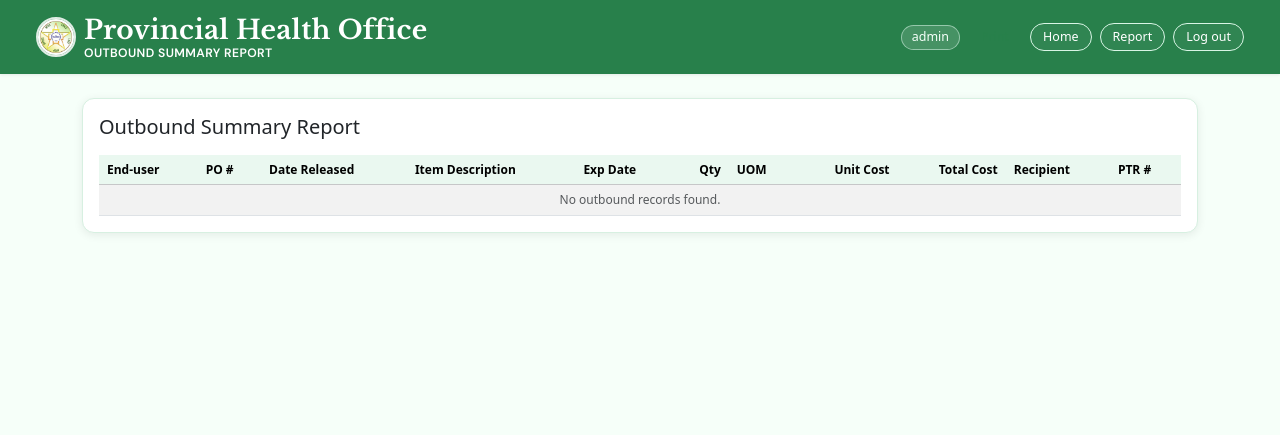
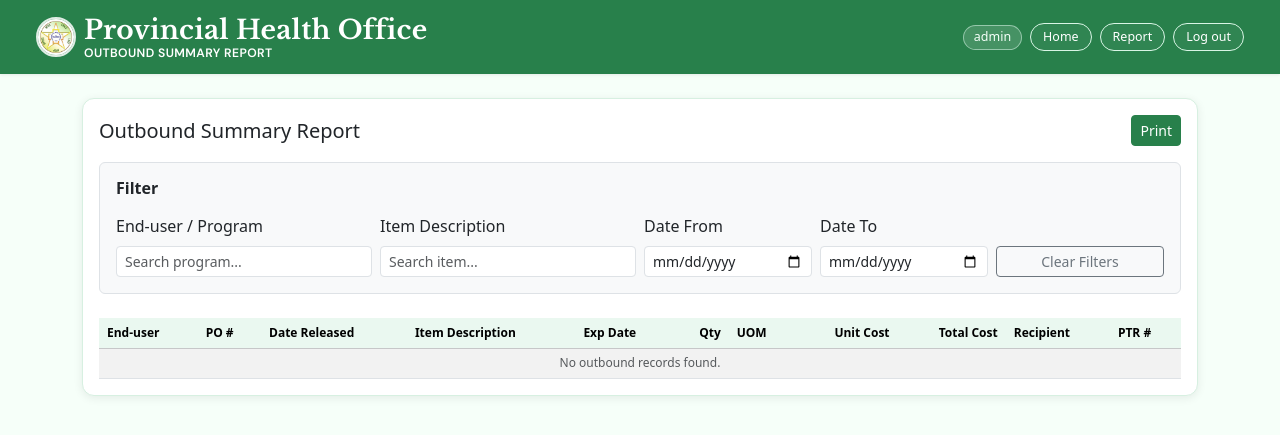
Before and after one commit to Rjcoloquit/Property-Stock-Transfer-Report, a PHP site: page /PTR/outbound_summary_report.php in a window 1280 px wide. Shown: the top 435 px of the page. Run offline with PHP 8.4, Linux system fonts and the light colour scheme; a user stored in the database is signed in; data that the repository does not hold is empty.

Commit message:
outbound summary update

```diff
--- a/outbound_summary_report.php
+++ b/outbound_summary_report.php
@@ -165,7 +165,6 @@ function formatMoney($value): string
             </span>
             <div class="app-header-actions">
                 <span class="app-user-chip"><?= htmlspecialchars($username) ?></span>
-                <button type="button" class="btn btn-outline-primary btn-sm app-header-action-link" onclick="window.print();">Print</button>
                 <a href="home.php" class="btn btn-outline-secondary btn-sm app-header-action-link">Home</a>
                 <a href="report.php" class="btn btn-outline-secondary btn-sm app-header-action-link">Report</a>
                 <a href="logout.php" class="btn btn-outline-secondary btn-sm app-header-action-link">Log out</a>
@@ -179,14 +178,43 @@ function formatMoney($value): string
                 <div class="card-body">
                     <div class="d-flex justify-content-between align-items-center mb-3 no-print">
                         <h1 class="h5 mb-0">Outbound Summary Report</h1>
+                        <button type="button" class="btn btn-primary btn-sm" onclick="window.print();">Print</button>
                     </div>
 
                     <?php if ($error !== ''): ?>
                         <div class="alert alert-danger py-2 mb-3 no-print"><?= htmlspecialchars($error) ?></div>
                     <?php endif; ?>
 
+                    <!-- Filter Section -->
+                    <div class="card mb-4 no-print" style="background-color: #f8f9fa; border: 1px solid #dee2e6;">
+                        <div class="card-body p-3">
+                            <h6 class="mb-3 fw-bold">Filter</h6>
+                            <div class="row g-2">
+                                <div class="col-md-3">
+                                    <label for="filterProgram" class="form-label form-label-sm">End-user / Program</label>
+                                    <input type="text" class="form-control form-control-sm" id="filterProgram" placeholder="Search program...">
+                                </div>
+                                <div class="col-md-3">
+                                    <label for="filterDescription" class="form-label form-label-sm">Item Description</label>
+                                    <input type="text" class="form-control form-control-sm" id="filterDescription" placeholder="Search item...">
+                                </div>
+                                <div class="col-md-2">
+                                    <label for="filterDateFrom" class="form-label form-label-sm">Date From</label>
+                                    <input type="date" class="form-control form-control-sm" id="filterDateFrom">
+                                </div>
+                                <div class="col-md-2">
+                                    <label for="filterDateTo" class="form-label form-label-sm">Date To</label>
+                                    <input type="date" class="form-control form-control-sm" id="filterDateTo">
+                                </div>
+                                <div class="col-md-2 d-flex align-items-end">
+                                    <button type="button" class="btn btn-sm btn-outline-secondary w-100" id="clearFilterBtn">Clear Filters</button>
+                                </div>
+                            </div>
+                        </div>
+                    </div>
+
                     <div class="table-responsive" style="font-size: 0.85rem;">
-                        <table class="table table-sm table-striped align-middle mb-0" style="font-size: 0.8rem;">
+                        <table class="table table-sm table-striped align-middle mb-0" id="outboundTable" style="font-size: 0.8rem;">
                             <thead class="table-light">
                                 <tr style="font-size: 0.75rem;">
                                     <th style="padding: 0.35rem 0.5rem;">End-user</th>
@@ -209,7 +237,7 @@ function formatMoney($value): string
                                     </tr>
                                 <?php else: ?>
                                     <?php foreach ($rows as $row): ?>
-                                        <tr style="border-bottom: 0.5px solid #dee2e6;">
+                                        <tr style="border-bottom: 0.5px solid #dee2e6;" data-program="<?= htmlspecialchars((string) ($row['program'] ?? '')) ?>" data-description="<?= htmlspecialchars((string) ($row['description'] ?? '')) ?>" data-date="<?= htmlspecialchars((string) ($row['date_released'] ?? '')) ?>">
                                             <td style="padding: 0.35rem 0.5rem;"><?= htmlspecialchars((string) ($row['program'] ?? '-')) ?></td>
                                             <td style="padding: 0.35rem 0.5rem;"><?= htmlspecialchars((string) ($row['po_no'] ?? '-')) ?></td>
                                             <td style="padding: 0.35rem 0.5rem;"><?= htmlspecialchars((string) ($row['date_released'] ?? '-')) ?></td>
@@ -231,5 +259,68 @@ function formatMoney($value): string
             </div>
         </div>
     </main>
+
+    <script>
+        (function() {
+            'use strict';
+
+            const filterProgramInput = document.getElementById('filterProgram');
+            const filterDescriptionInput = document.getElementById('filterDescription');
+            const filterDateFromInput = document.getElementById('filterDateFrom');
+            const filterDateToInput = document.getElementById('filterDateTo');
+            const clearFilterBtn = document.getElementById('clearFilterBtn');
+            const table = document.getElementById('outboundTable');
+            const rows = table.querySelectorAll('tbody tr');
+
+            function applyFilters() {
+                const programFilter = filterProgramInput.value.toLowerCase();
+                const descriptionFilter = filterDescriptionInput.value.toLowerCase();
+                const dateFromFilter = filterDateFromInput.value;
+                const dateToFilter = filterDateToInput.value;
+
+                rows.forEach(row => {
+                    const programText = (row.getAttribute('data-program') || '').toLowerCase();
+                    const descriptionText = (row.getAttribute('data-description') || '').toLowerCase();
+                    const dateText = row.getAttribute('data-date') || '';
+
+                    let showRow = true;
+
+                    // Filter by program/end-user
+                    if (programFilter && !programText.includes(programFilter)) {
+                        showRow = false;
+                    }
+
+                    // Filter by description
+                    if (descriptionFilter && !descriptionText.includes(descriptionFilter)) {
+                        showRow = false;
+                    }
+
+                    // Filter by date range
+                    if (dateFromFilter && dateText < dateFromFilter) {
+                        showRow = false;
+                    }
+                    if (dateToFilter && dateText > dateToFilter) {
+                        showRow = false;
+                    }
+
+                    row.style.display = showRow ? '' : 'none';
+                });
+            }
+
+            function clearFilters() {
+                filterProgramInput.value = '';
+                filterDescriptionInput.value = '';
+                filterDateFromInput.value = '';
+                filterDateToInput.value = '';
+                applyFilters();
+            }
+
+            filterProgramInput.addEventListener('keyup', applyFilters);
+            filterDescriptionInput.addEventListener('keyup', applyFilters);
+            filterDateFromInput.addEventListener('change', applyFilters);
+            filterDateToInput.addEventListener('change', applyFilters);
+            clearFilterBtn.addEventListener('click', clearFilters);
+        })();
+    </script>
 </body>
 </html>
```
